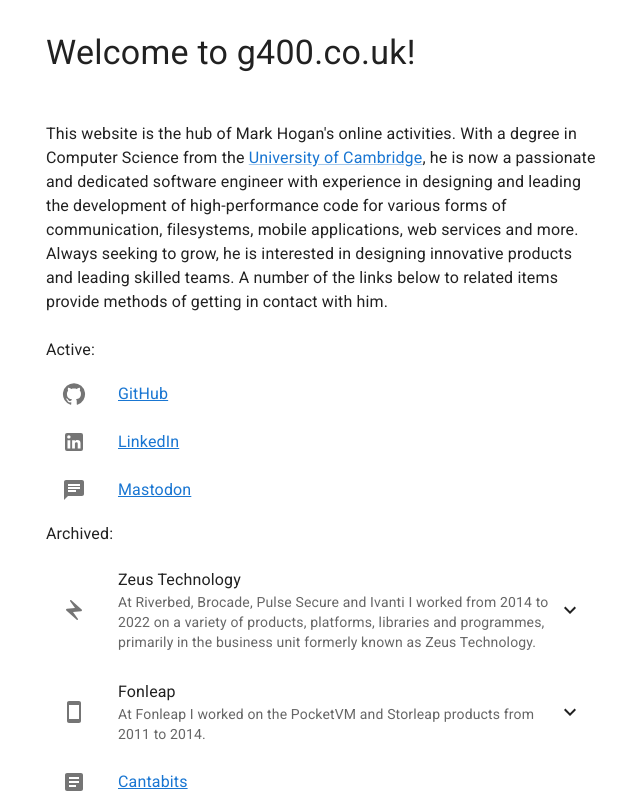
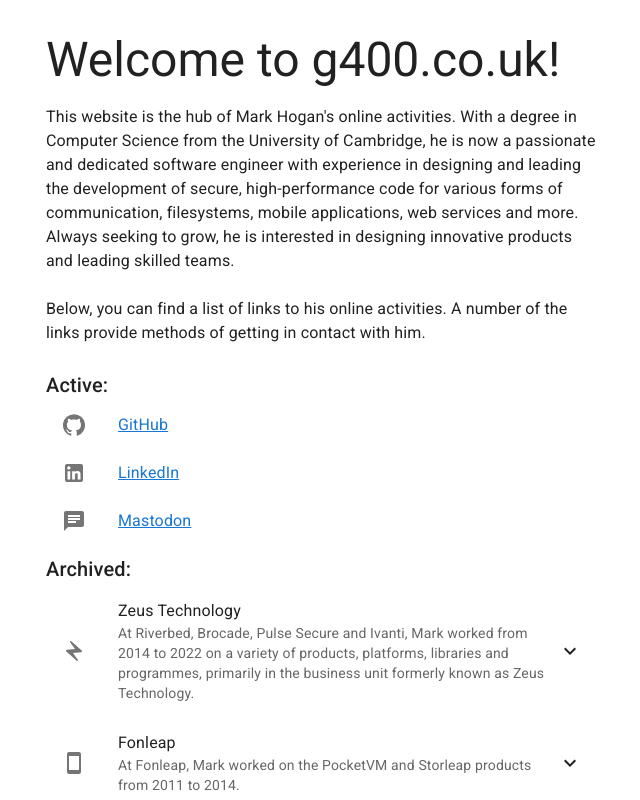
Before and after one commit to mwhogan/g400.co.uk, a React (Create React App) app: page / in a window 1280 px wide. Shown: the top 800 px of the page, without its empty margins (318-958 px from the left). Built offline with nearby package versions, Linux system fonts and the light colour scheme.

Commit message:
Removing the link to cam.ac.uk, making some layout improvements, making the text consistently third person and fixing some incorrect indentation.

```diff
--- a/src/App.js
+++ b/src/App.js
@@ -36,7 +36,7 @@
       <CssBaseline />
       <Container maxWidth="sm">
         <Box sx={{ my: 4 }}>
-          <Typography variant="h4" component="h1" gutterBottom>
+          <Typography variant="h3" component="h1" gutterBottom>
             Welcome to g400.co.uk!
           </Typography>
           <Intro />
--- a/src/Intro.js
+++ b/src/Intro.js
@@ -4,12 +4,13 @@
 
 export default function Intro() {
   return (
-    <Typography sx={{ mt: 6, mb: 3 }}>
-      {'This website is the hub of Mark Hogan\'s online activities. With a degree in Computer Science from the '}
-      <Link href="https://www.cam.ac.uk/">
-        University of Cambridge
-      </Link>
-      {', he is now a passionate and dedicated software engineer with experience in designing and leading the development of high-performance code for various forms of communication, filesystems, mobile applications, web services and more. Always seeking to grow, he is interested in designing innovative products and leading skilled teams. A number of the links below to related items provide methods of getting in contact with him.'}
-    </Typography>
+    <React.Fragment>
+      <Typography sx={{ mb: 3 }}>
+        This website is the hub of Mark Hogan's online activities. With a degree in Computer Science from the University of Cambridge, he is now a passionate and dedicated software engineer with experience in designing and leading the development of secure, high-performance code for various forms of communication, filesystems, mobile applications, web services and more. Always seeking to grow, he is interested in designing innovative products and leading skilled teams.
+      </Typography>
+      <Typography sx={{ mb: 3 }}>
+        Below, you can find a list of links to his online activities. A number of the links provide methods of getting in contact with him.
+      </Typography>
+    </React.Fragment>
   );
 }
--- a/src/MainLinks.js
+++ b/src/MainLinks.js
@@ -38,10 +38,10 @@
 
   return (
     <React.Fragment>
-      <Typography>
+      <Typography variant="h6" component="h2">
         Active:
       </Typography>
-      <List>
+      <List sx={{ pt: 0 }}>
         <ListItemButton component="a" href="https://github.com/mwhogan">
           <ListItemIcon>
             <GitHubIcon />
@@ -61,10 +61,10 @@
           <ListItemText primary="Mastodon" primaryTypographyProps={linkTypographyProps} />
         </ListItemButton>
       </List>
-      <Typography>
+      <Typography variant="h6" component="h2">
         Archived:
       </Typography>
-      <List>
+      <List sx={{ pt: 0 }}>
         <ListItemButton onClick={handleZeusClick}>
           <ListItemIcon>
             <ElectricBoltIcon sx={{ transform: 'scaleX(-1)' }} />
@@ -72,7 +72,7 @@
           <ListItemText primary="Zeus Technology"
             secondary={
               <React.Fragment>
-              {"At Riverbed, Brocade, Pulse Secure and Ivanti I worked from 2014 to 2022 on a variety of products, platforms, libraries and programmes, primarily in the business unit formerly known as Zeus Technology."}
+                At Riverbed, Brocade, Pulse Secure and Ivanti, Mark worked from 2014 to 2022 on a variety of products, platforms, libraries and programmes, primarily in the business unit formerly known as Zeus Technology.
               </React.Fragment>
             }
           />
@@ -119,7 +119,7 @@
           <ListItemText primary="Fonleap"
             secondary={
               <React.Fragment>
-              {"At Fonleap I worked on the PocketVM and Storleap products from 2011 to 2014."}
+                At Fonleap, Mark worked on the PocketVM and Storleap products from 2011 to 2014.
               </React.Fragment>
             }
           />
```
Lines whose indentation alone changed are shown as unchanged.
